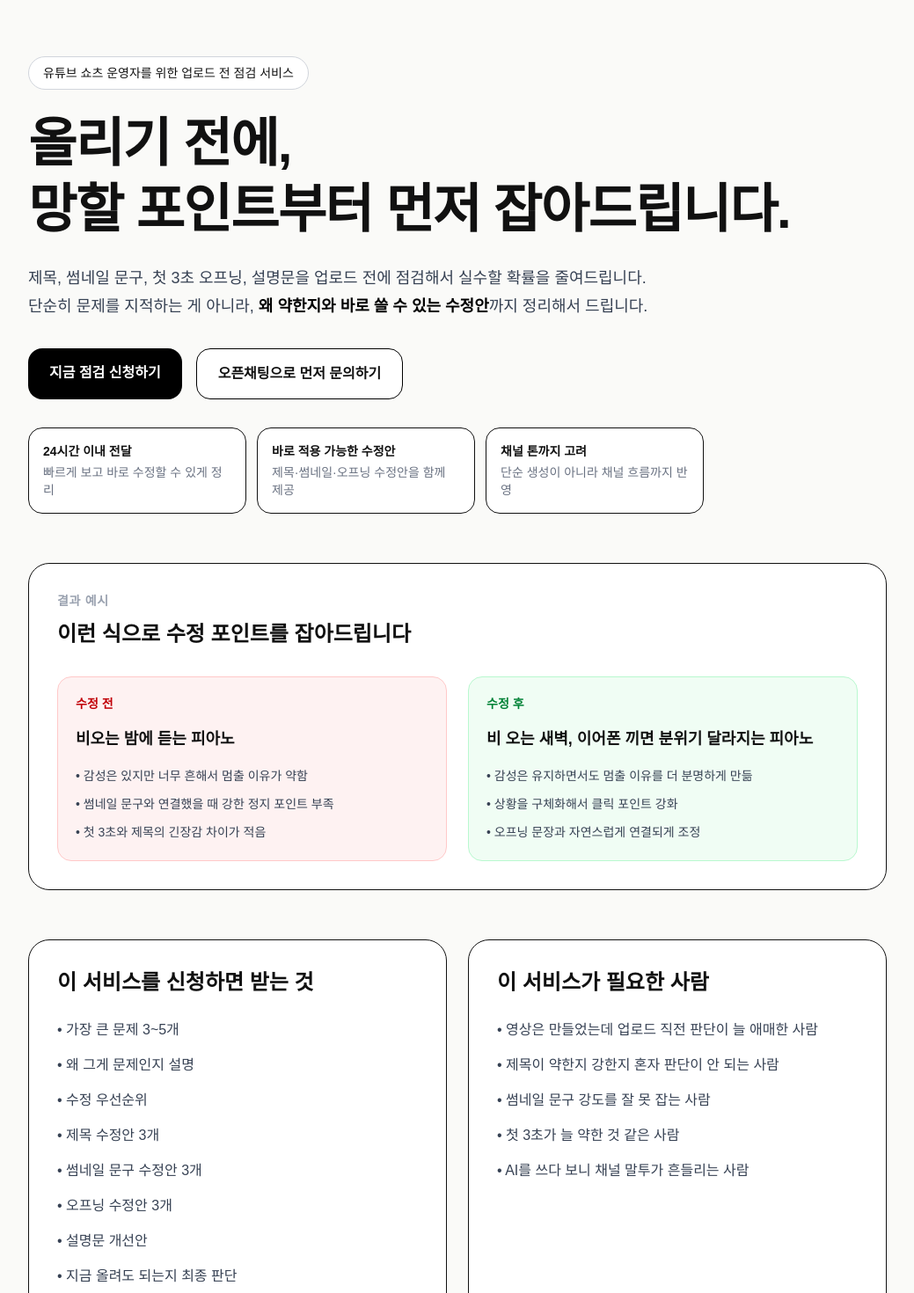
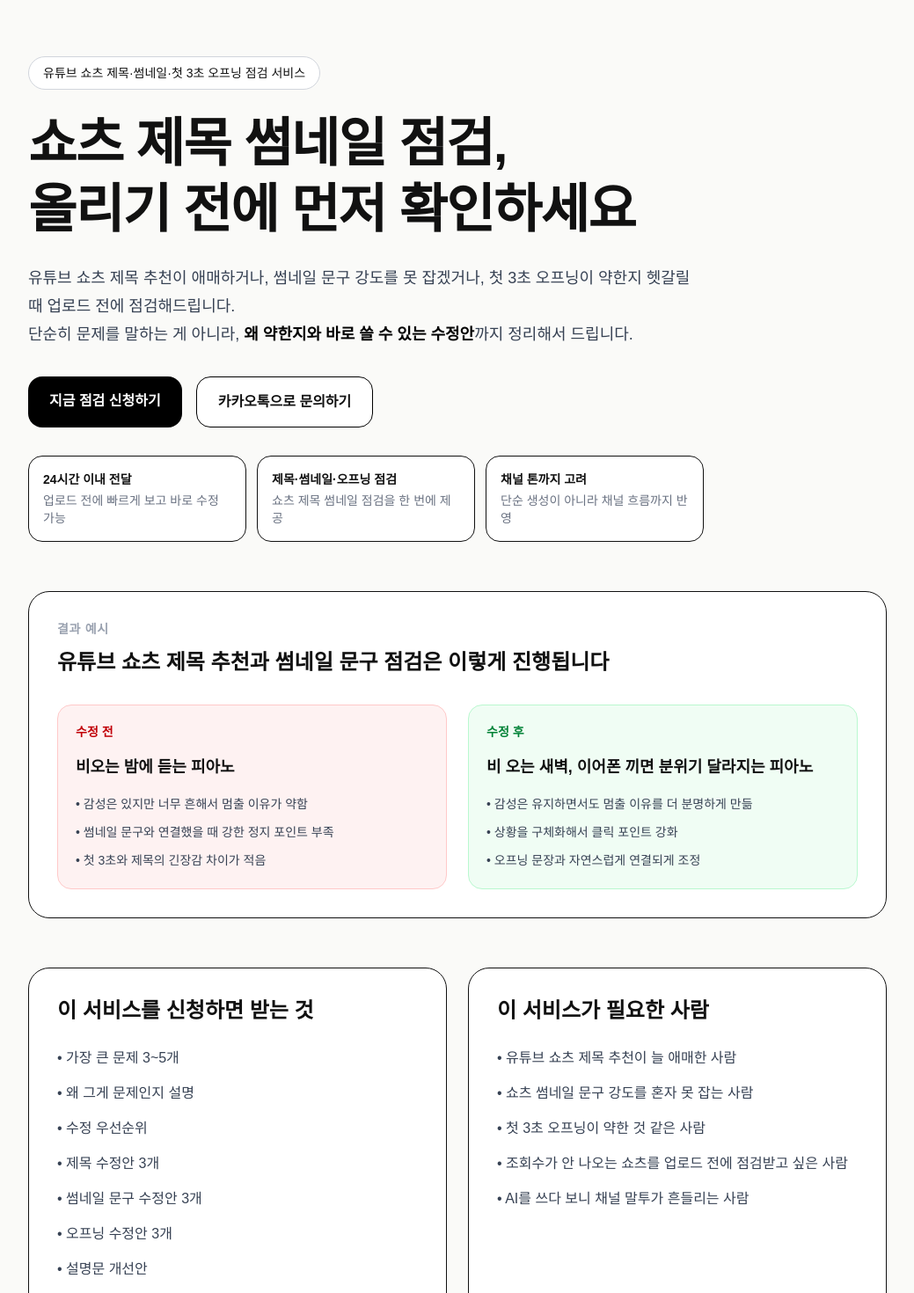
Before and after one commit to sss564478123-lang/shorts-clinic, a Next.js app: page / in a window 1280 px wide. Shown: the top 1470 px of the page at 88% size, without its empty margins (120-1159 px from the left). Built offline with nearby package versions, Linux system fonts and the light colour scheme.

Commit message:
improve google search wording

```diff
--- a/app/layout.tsx
+++ b/app/layout.tsx
@@ -1,20 +1,10 @@
 import type { Metadata } from "next";
-import { Geist, Geist_Mono } from "next/font/google";
 import "./globals.css";
 
-const geistSans = Geist({
-  variable: "--font-geist-sans",
-  subsets: ["latin"],
-});
-
-const geistMono = Geist_Mono({
-  variable: "--font-geist-mono",
-  subsets: ["latin"],
-});
-
 export const metadata: Metadata = {
-  title: "Create Next App",
-  description: "Generated by create next app",
+  title: "쇼츠 제목 썸네일 점검 | 유튜브 쇼츠 업로드 전 점검 서비스",
+  description:
+    "유튜브 쇼츠 제목 추천, 썸네일 문구, 첫 3초 오프닝, 설명문을 업로드 전에 점검해드립니다. 쇼츠 업로드 전 점검이 필요할 때 바로 신청할 수 있습니다.",
 };
 
 export default function RootLayout({
@@ -23,11 +13,8 @@ export default function RootLayout({
   children: React.ReactNode;
 }>) {
   return (
-    <html
-      lang="en"
-      className={`${geistSans.variable} ${geistMono.variable} h-full antialiased`}
-    >
-      <body className="min-h-full flex flex-col">{children}</body>
+    <html lang="ko">
+      <body>{children}</body>
     </html>
   );
 }
--- a/app/page.tsx
+++ b/app/page.tsx
@@ -9,20 +9,20 @@ export default function Home() {
       {/* 히어로 */}
       <section className="max-w-5xl mx-auto px-6 pt-16 pb-14">
         <p className="inline-block rounded-full border border-gray-300 bg-white px-4 py-2 text-sm font-medium">
-          유튜브 쇼츠 운영자를 위한 업로드 전 점검 서비스
+          유튜브 쇼츠 제목·썸네일·첫 3초 오프닝 점검 서비스
         </p>
 
         <h1 className="mt-6 text-4xl md:text-6xl font-black leading-tight tracking-tight">
-          올리기 전에,
+          쇼츠 제목 썸네일 점검,
           <br />
-          망할 포인트부터 먼저 잡아드립니다.
+          올리기 전에 먼저 확인하세요
         </h1>
 
         <p className="mt-6 text-lg text-gray-700 leading-8 max-w-3xl">
-          제목, 썸네일 문구, 첫 3초 오프닝, 설명문을 업로드 전에 점검해서
-          실수할 확률을 줄여드립니다.
+          유튜브 쇼츠 제목 추천이 애매하거나, 썸네일 문구 강도를 못 잡겠거나,
+          첫 3초 오프닝이 약한지 헷갈릴 때 업로드 전에 점검해드립니다.
           <br />
-          단순히 문제를 지적하는 게 아니라,
+          단순히 문제를 말하는 게 아니라,
           <span className="font-semibold text-black">
             {" "}
             왜 약한지와 바로 쓸 수 있는 수정안
@@ -46,7 +46,7 @@ export default function Home() {
             rel="noreferrer"
             className="rounded-2xl border border-black bg-white px-6 py-4 font-semibold text-center"
           >
-            오픈채팅으로 먼저 문의하기
+            카카오톡으로 문의하기
           </a>
         </div>
 
@@ -54,14 +54,14 @@ export default function Home() {
           <div className="rounded-2xl border bg-white px-4 py-4">
             <p className="text-sm font-bold">24시간 이내 전달</p>
             <p className="mt-1 text-sm text-gray-500">
-              빠르게 보고 바로 수정할 수 있게 정리
+              업로드 전에 빠르게 보고 바로 수정 가능
             </p>
           </div>
 
           <div className="rounded-2xl border bg-white px-4 py-4">
-            <p className="text-sm font-bold">바로 적용 가능한 수정안</p>
+            <p className="text-sm font-bold">제목·썸네일·오프닝 점검</p>
             <p className="mt-1 text-sm text-gray-500">
-              제목·썸네일·오프닝 수정안을 함께 제공
+              쇼츠 제목 썸네일 점검을 한 번에 제공
             </p>
           </div>
 
@@ -82,7 +82,7 @@ export default function Home() {
           </p>
 
           <h2 className="mt-3 text-2xl font-black">
-            이런 식으로 수정 포인트를 잡아드립니다
+            유튜브 쇼츠 제목 추천과 썸네일 문구 점검은 이렇게 진행됩니다
           </h2>
 
           <div className="mt-8 grid gap-6 md:grid-cols-2">
@@ -131,10 +131,10 @@ export default function Home() {
           <div className="rounded-3xl border bg-white p-8">
             <h2 className="text-2xl font-black">이 서비스가 필요한 사람</h2>
             <ul className="mt-6 space-y-3 leading-7 text-gray-700">
-              <li>• 영상은 만들었는데 업로드 직전 판단이 늘 애매한 사람</li>
-              <li>• 제목이 약한지 강한지 혼자 판단이 안 되는 사람</li>
-              <li>• 썸네일 문구 강도를 잘 못 잡는 사람</li>
-              <li>• 첫 3초가 늘 약한 것 같은 사람</li>
+              <li>• 유튜브 쇼츠 제목 추천이 늘 애매한 사람</li>
+              <li>• 쇼츠 썸네일 문구 강도를 혼자 못 잡는 사람</li>
+              <li>• 첫 3초 오프닝이 약한 것 같은 사람</li>
+              <li>• 조회수가 안 나오는 쇼츠를 업로드 전에 점검받고 싶은 사람</li>
               <li>• AI를 쓰다 보니 채널 말투가 흔들리는 사람</li>
             </ul>
           </div>
@@ -235,25 +235,23 @@ export default function Home() {
 
         <div className="space-y-4">
           <div className="rounded-2xl border bg-white p-5">
-            <h3 className="mb-2 font-bold">조회수를 보장하나요?</h3>
+            <h3 className="mb-2 font-bold">유튜브 쇼츠 제목 추천도 해주나요?</h3>
             <p className="leading-7 text-gray-700">
-              아닙니다. 이 서비스는 업로드 전에 실수할 확률을 줄이고,
-              제목·썸네일·오프닝·설명문의 약한 지점을 정리해드리는 서비스입니다.
+              네. 채널 톤과 영상 방향에 맞춰 제목 수정안까지 함께 드립니다.
             </p>
           </div>
 
           <div className="rounded-2xl border bg-white p-5">
-            <h3 className="mb-2 font-bold">어떤 채널이 특히 잘 맞나요?</h3>
+            <h3 className="mb-2 font-bold">쇼츠 썸네일 문구도 봐주나요?</h3>
             <p className="leading-7 text-gray-700">
-              한국어 쇼츠 정보형 채널, 공부/교육 채널, 음악/감성 채널처럼
-              말투와 포장력이 중요한 채널에 특히 잘 맞습니다.
+              네. 제목과 따로 놀지 않도록 썸네일 문구도 같이 점검합니다.
             </p>
           </div>
 
           <div className="rounded-2xl border bg-white p-5">
             <h3 className="mb-2 font-bold">결과는 어떤 형식으로 받나요?</h3>
             <p className="leading-7 text-gray-700">
-              핵심 문제, 수정 우선순위, 제목/썸네일/오프닝 수정안,
+              핵심 문제, 수정 우선순위, 제목·썸네일·오프닝 수정안,
               설명문 개선안, 최종 판단까지 정리된 형태로 전달드립니다.
             </p>
           </div>
@@ -264,14 +262,14 @@ export default function Home() {
       <section className="max-w-5xl mx-auto px-6 pb-20">
         <div className="rounded-3xl bg-black p-10 text-white md:p-14">
           <h2 className="text-3xl font-black leading-tight md:text-4xl">
-            올리기 전에,
+            쇼츠 업로드 전 점검이 필요하다면,
             <br />
-            망할 포인트부터 먼저 잡아드립니다.
+            제목과 썸네일부터 먼저 잡아보세요.
           </h2>
 
           <p className="mt-5 max-w-2xl leading-8 text-white/80">
-            영상은 이미 만들었는데 제목, 썸네일 문구, 첫 3초, 설명문이
-            괜찮은지 혼자 판단이 안 될 때 쓰는 서비스입니다.
+            유튜브 쇼츠 제목 추천, 썸네일 문구 점검, 첫 3초 오프닝 수정까지
+            업로드 전에 한 번에 확인할 수 있습니다.
           </p>
 
           <div className="mt-8 flex flex-col gap-4 sm:flex-row">
@@ -290,7 +288,7 @@ export default function Home() {
               rel="noreferrer"
               className="rounded-2xl border border-white px-6 py-4 text-center font-semibold"
             >
-              먼저 문의하기
+              카카오톡으로 문의하기
             </a>
           </div>
         </div>
```
